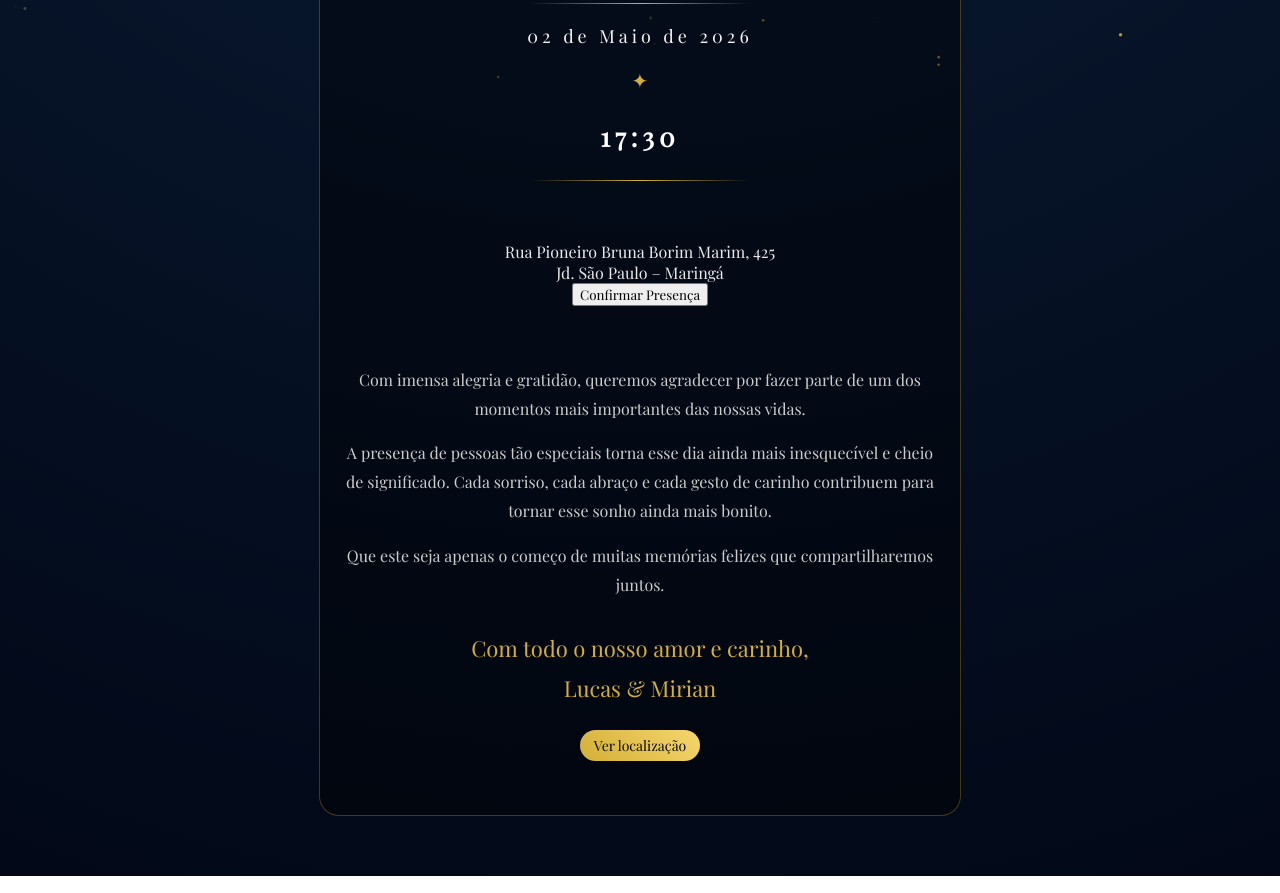
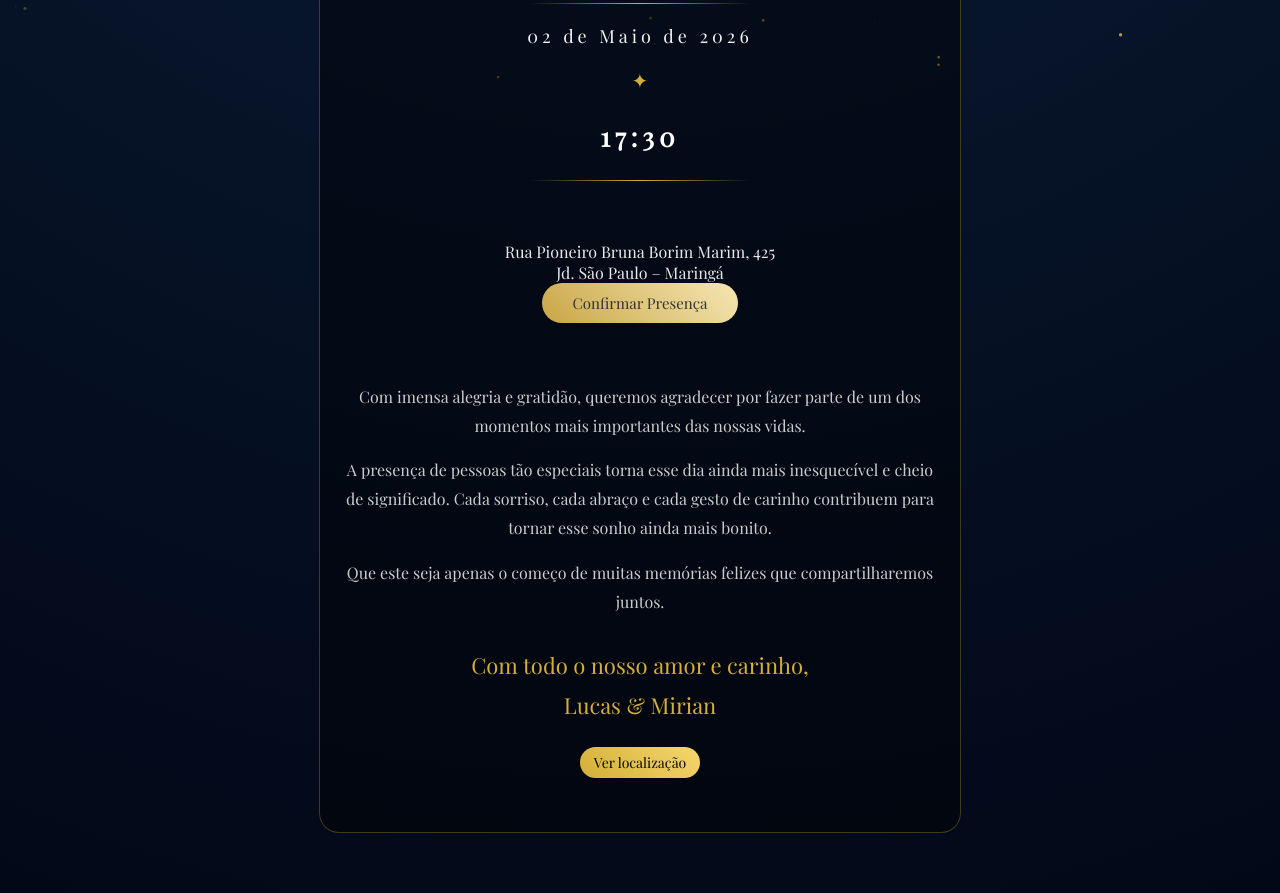
Before and after one commit to contatocasr-cyber/convite-casamentoO, a plain HTML site: page index.html in a window 1280 px wide. Shown: the part 714-1607 px from the top of the page. Drawn offline with nearby package versions, Linux system fonts and the light colour scheme.

Commit message:
Refactor style.css with updated styles and structure

```diff
--- a/style.css
+++ b/style.css
@@ -112,17 +112,24 @@ canvas {
 }
 
 /* BOTÃO */
-.botao {
-    display: inline-block;
-    margin-top: 30px;
-    padding: 12px 30px;
-    text-decoration: none;
-    background: linear-gradient(45deg, #d4af37, #fff3b0);
-    color: #0b1f3a;
-    border-radius: 30px;
-    font-size: 14px;
-    letter-spacing: 2px;
+.btn-confirmar {
+  background: linear-gradient(45deg, #c9a646, #f5e6b3);
+  color: #333;
+  border: none;
+  padding: 10px 30px;
+  font-size: 15px;
+  border-radius: 30px;
+  cursor: pointer;
+  font-family: 'Playfair Display', serif;
+  box-shadow: 0 4px 15px rgba(0,0,0,0.2);
+  transition: 0.3s;
 }
+
+.btn-confirmar:hover {
+  transform: scale(1.05);
+  box-shadow: 0 6px 20px rgba(0,0,0,0.3);
+}
+
 
 /* VERSÍCULO */
 .versiculo {
```
